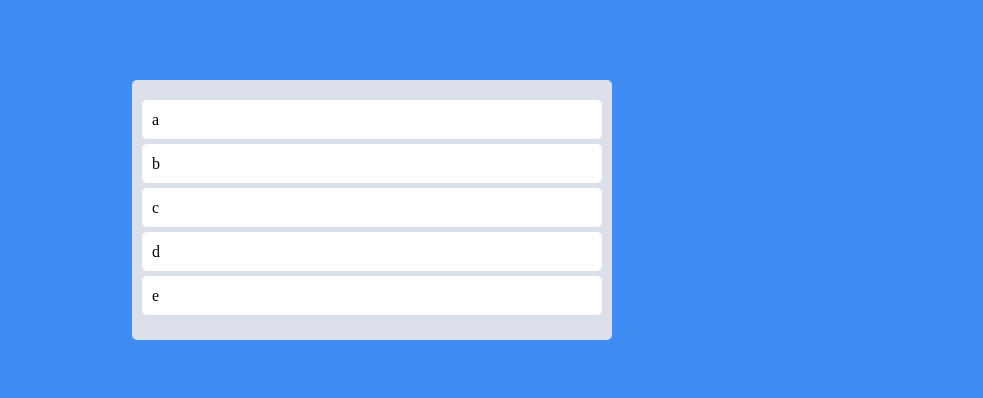
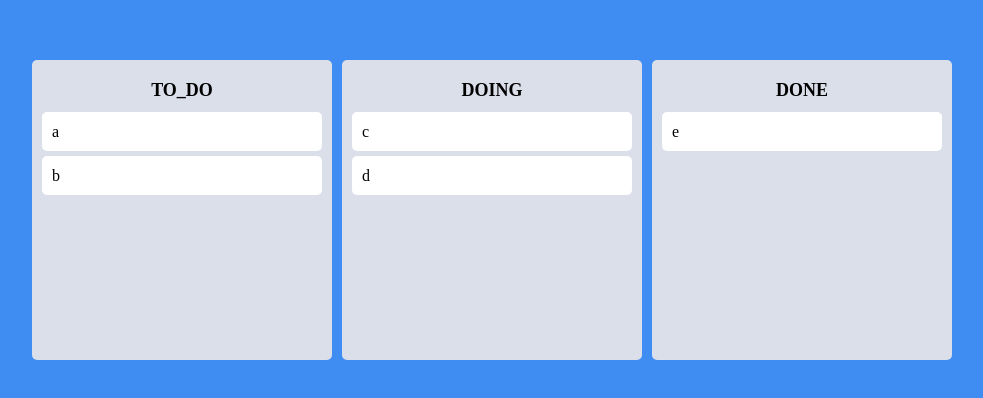
Before and after one commit to LeeSomgyul/React_beginner-practice_2, a React (Create React App) app: page / in a window 1280 px wide. Shown: the part 190-588 px from the top of the page, without its empty margins (268-1251 px from the left). Built offline with nearby package versions, Linux system fonts and the light colour scheme.

Commit message:
0829 연습
'react-beautiful-dnd' 연습: 다른 Board 사이에서 Card 이동하기

```diff
--- a/src/App.tsx
+++ b/src/App.tsx
@@ -1,13 +1,13 @@
-import {DragDropContext, Droppable, DropResult} from "react-beautiful-dnd";
+import {DropResult, DragDropContext} from "react-beautiful-dnd";
 import { useRecoilState } from "recoil";
 import styled from "styled-components";
 
 import {toDosState} from "./atom";
-import DraggableCard from "./components/DraggableCard";
+import DroppableBoard from "./components/DroppableBoard";
 
 const Wrapper = styled.div`
 	display: flex;
-	max-width: 480px;
+	max-width: 680px;
 	width: 100%;
 	margin: 0 auto;
 	justify-content: center;
@@ -18,18 +18,9 @@ const Wrapper = styled.div`
 const Boards = styled.div`
 	display: grid;
 	width: 100%;
-	grid-template-columns: repeat(1, 1fr);
+	gap: 10px;
+	grid-template-columns: repeat(3, 1fr);
 `;
-
-const Board = styled.div`
-	padding-top: 30px;
-	padding: 20px 10px;
-	background-color: ${(props) => props.theme.boardColor};
-	border-radius: 5px;
-	min-height: 200px;
-`;
-
-
 
 
 function App(){
@@ -38,14 +29,34 @@ function App(){
 	const onDragEnd = (result: DropResult) => {
 		//draggableId(이동하는 대상), destination(이동 목적지), source(대상의 원래 위치)
 		const {draggableId, destination, source} = result;
-		//만약 동일한 위치로 드래그하거나 목적지가 없는 경우 아무것도 하지 않음
-		if(!destination) return;
-		setToDos((currentToDos) => {//setToDose에서 받는 인자는 현재 값(toDos)을 불러온다
-			const toDos = [...currentToDos];//전체 배열 불러오기
-			toDos.splice(source.index, 1);//이동 대상을 원래 위치에서 삭제
-			toDos.splice(destination?.index, 0, draggableId);//이동 대상을 새로운 위치에 추가
-			return toDos;
-		});
+		//1. 이동 대상 도착지가 없는경우(대상을 원래 자리에 놓은 경우 등...)
+		if(!destination?.droppableId) return;
+		//2. 이동 대상의 출발 Board와 목적지 Board가 같은 경우
+		if(source.droppableId === destination?.droppableId){
+			setToDos((allBoards) => {
+				const boardCopy = [...allBoards[source.droppableId]];
+				boardCopy.splice(source.index, 1);
+				boardCopy.splice(destination?.index, 0, draggableId);
+				return{
+					...allBoards,
+					[source.droppableId]: boardCopy,
+				};
+			});
+		}
+		//3. 이동 대상의 출발 Board와 목적지 Board가 다른 경우
+		if(source.droppableId !== destination?.droppableId){
+			setToDos((allBoards) => {
+				const sourceBoardCopy = [...allBoards[source.droppableId]];
+				const destinationBoardCopy = [...allBoards[destination.droppableId]];
+				sourceBoardCopy.splice(source.index, 1);
+				destinationBoardCopy.splice(destination?.index, 0, draggableId);
+				return{
+					...allBoards,
+					[source.droppableId]: sourceBoardCopy,
+					[destination?.droppableId]: destinationBoardCopy,
+				};
+			});
+		}
 	}
 
 	return(
@@ -53,22 +64,11 @@ function App(){
 		<DragDropContext onDragEnd={onDragEnd}>
 			<Wrapper>
 				<Boards>
-					{/*필수: droppableId(각 Droppable에 이름 붙이기), children(<Droppable> 내부 코드, 단 함수 형식어어야 한다.) */}
-					<Droppable droppableId="one">
-						{(provided) => (
-						<Board {...provided.droppableProps} ref={provided.innerRef}>
-							{/*필수: draggableId, index(정렬을 위한 순서), children*/}
-							{toDos.map((toDo, index) => (
-								<DraggableCard key={toDo} index={index} toDo={toDo}/>
-							))}
-							{provided.placeholder}
-						</Board>
-						)}
-					</Droppable>
+					{Object.keys(toDos).map((boardId) => (<DroppableBoard key={boardId} boardId={boardId} toDos={toDos[boardId]}/>))}
 				</Boards>
 			</Wrapper>
 		</DragDropContext>
 	);
-}
+};
 
 export default App;
--- a/src/atom.tsx
+++ b/src/atom.tsx
@@ -1,6 +1,15 @@
 import {atom} from "recoil";
 
-export const toDosState = atom({
+//키값이 string이고 이에 대응하는 값이 string[]형태
+interface IToDoState {
+    [key: string]: string[];
+}
+
+export const toDosState = atom<IToDoState>({
     key: "toDosState",
-    default: ['a', 'b', 'c', 'd', 'e'],
+    default: {
+        "TO_DO": ['a', 'b'],//_가 있는 경우 키값이 문자열로 인식되지 않아 ""를 직접 붙여주어야 한다
+        DOING: ['c','d'],
+        DONE: ['e'],
+    }
 });
--- a/src/components/DraggableCard.tsx
+++ b/src/components/DraggableCard.tsx
@@ -1,3 +1,4 @@
+import React from "react";
 import {Draggable} from "react-beautiful-dnd";
 import styled from "styled-components";
 
@@ -25,4 +26,5 @@ function DraggableCard({toDo, index}: IDraggableCard){
     );
 }
 
-export default DraggableCard;
+//React.memo(react에게 해당 함수가 받는 인자가 변하지 않는다면 DraggableCard를 다시 렌더링 하지 말라고 하는 것.)
+export default React.memo(DraggableCard);
--- /dev/null
+++ b/src/components/DroppableBoard.tsx
@@ -0,0 +1,47 @@
+import { Droppable } from "react-beautiful-dnd";
+import styled from "styled-components";
+
+import DraggableCard from "./DraggableCard";
+
+const Board = styled.div`
+    width: 300px;
+	padding-top: 10px;
+	padding: 20px 10px;
+	background-color: ${(props) => props.theme.boardColor};
+	border-radius: 5px;
+	min-height: 300px;
+`;
+
+const Title = styled.h2`
+    text-align: center;
+    font-weight: 600;
+    margin-bottom: 10px;
+    font-size: 18px
+`;
+
+interface IBoardProps{
+    toDos: string[];
+    boardId: string;
+}
+
+function DroppableBoard({toDos, boardId}: IBoardProps){
+    return(
+        <Board>
+            <Title>{boardId}</Title>
+            {/*필수: droppableId(각 Droppable에 이름 붙이기), children(<Droppable> 내부 코드, 단 함수 형식어어야 한다.)*/}
+            <Droppable droppableId={boardId}>
+                {(provided) => (
+                    <div {...provided.droppableProps} ref={provided.innerRef}>
+                        {/*필수: draggableId, index(정렬을 위한 순서), children*/}
+                        {toDos.map((toDo, index) => (
+                            <DraggableCard key={toDo} index={index} toDo={toDo}/>
+                        ))}
+                        {provided.placeholder}
+                    </div>
+                )}
+            </Droppable>
+        </Board>
+    );
+}
+
+export default DroppableBoard;
```
